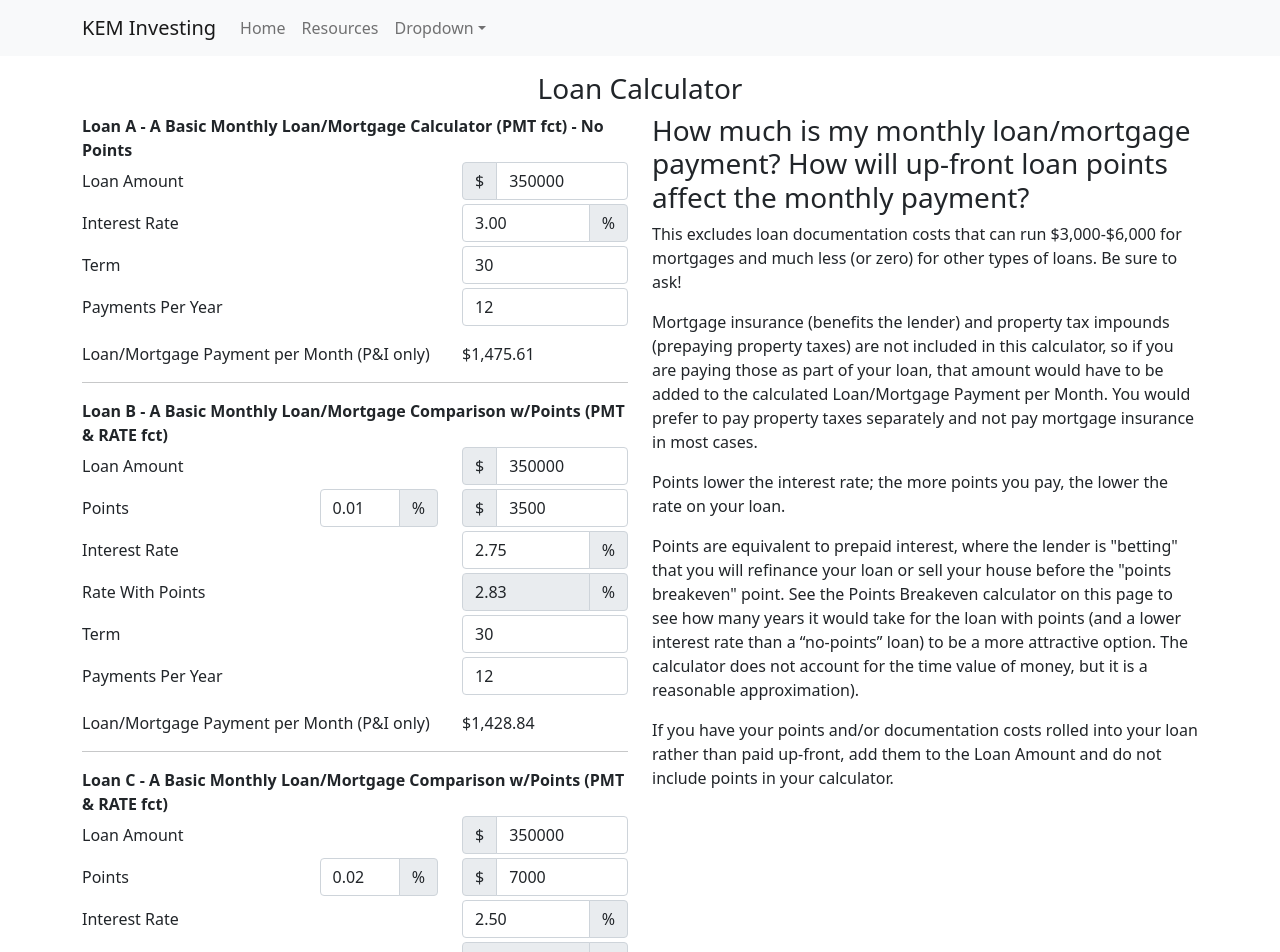
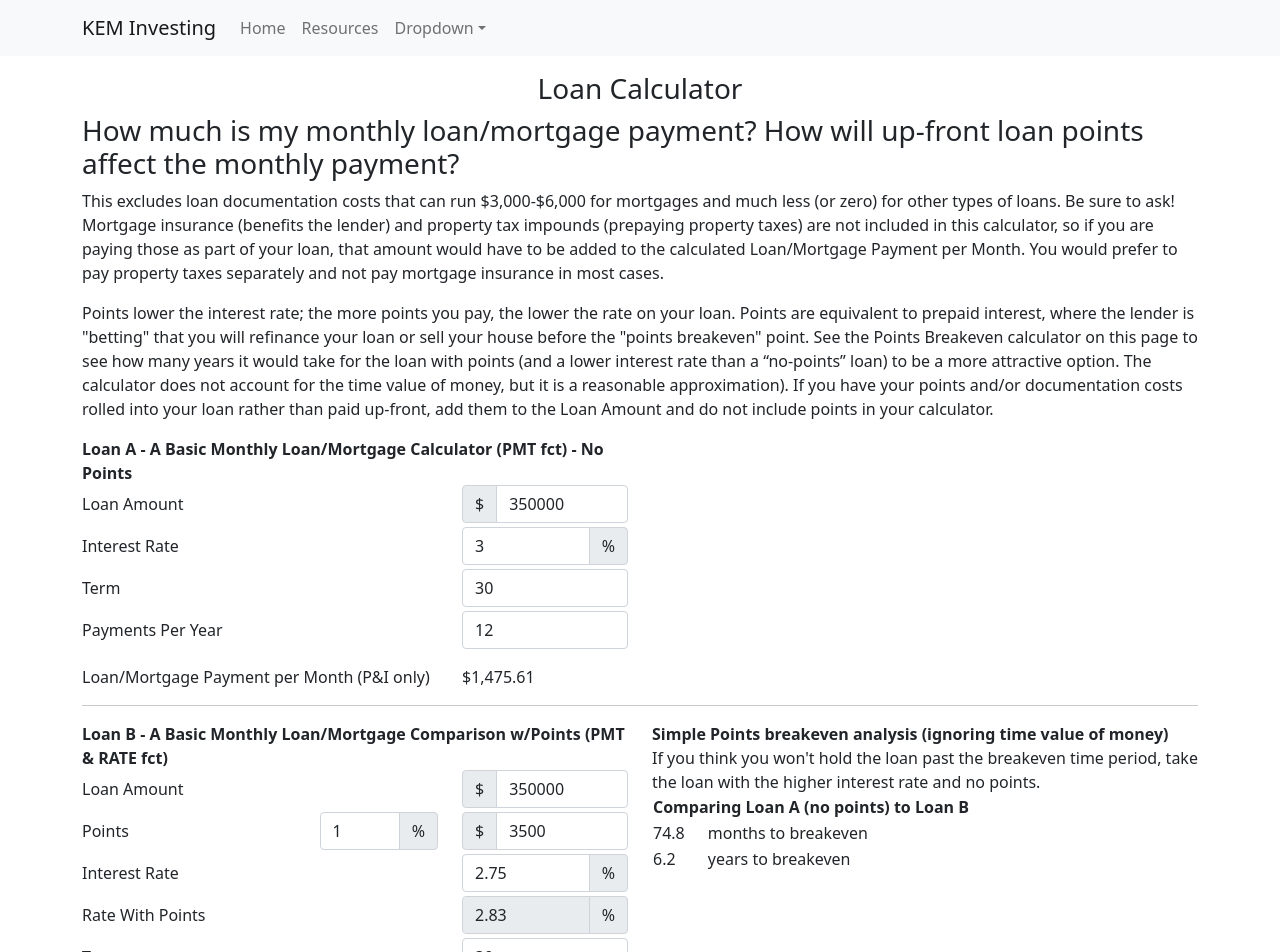
Before and after one commit to Yhprum/murphy-personal-finance, a React (Create React App) app: page /resources/loans in a window 1280 px wide. Shown: the top 952 px of the page. Built offline with nearby package versions, Linux system fonts and the light colour scheme.

Commit message:
dad's notes

```diff
--- a/src/assets/css/Resources.css
+++ b/src/assets/css/Resources.css
@@ -18,3 +18,7 @@
   margin: .5rem;
   width: 80%;
 }
+
+.tooltip-inner {
+  max-width: 500px;
+}
--- /dev/null
+++ b/src/assets/text/tooltips.js
@@ -0,0 +1,6 @@
+export const lumpSumText = "Enter the amount you have already saved or invested as you start this calculation.";
+export const rateText = "Enter the average expected annual rate of return on investment over the period from now until the target end age. The actual annual rate will vary significantly in most years, but this would be the average of all those years. It will depend significantly on how you invest. You will get a very low (sometimes near 0%) but stable return on bank savings and a higher but volatile return on stocks, for example. This will return will be compounded so it assumes no withdrawals during the investment period.";
+export const pmtText = "Enter the amount you plan to set aside annually - this may include retirement plan contributions by you and or your employer and or amounts you set aside and invest personally. This figure will likely vary over time. You may enter the current number and reset in the future or you can use an average annual amount that you would expect to save. You may also use a growth rate that will be applied to annual contributions to automate an annual contribution increase.";
+export const targetAgeText = "Enter the age at which you expect to stop building savings and perhaps begin to draw down (retirement age, savings goal date etc).";
+export const ageText = "Enter current age here (or age at which you will plan to start saving/ investing, if not now).";
+export const compoundingText = "Enter the # of periods you would expect your invested amounts to compound at the Invested Rate (1-365; where 1 = compounded annually, 12 = compounded monthly, 365 – compounded daily). Lower # are more conservative. If uncertain, use 1 or 2.";
--- /dev/null
+++ b/src/components/HelpText.js
@@ -0,0 +1,11 @@
+import { OverlayTrigger, Tooltip } from "react-bootstrap";
+
+function HelpText({ text, tooltip }) {
+  return (
+    <OverlayTrigger placement={"right"} overlay={<Tooltip>{tooltip}</Tooltip>}>
+      <span style={{"textDecoration": "underline 0.5px gray dashed"}}>{text}</span>
+    </OverlayTrigger>
+  )
+}
+
+export default HelpText;
--- a/src/components/InputType.js
+++ b/src/components/InputType.js
@@ -8,7 +8,7 @@ function InputType({ type, value, onChange, disabled }) {
         disabled={disabled}
         type="number"
         step={type === "percent" ? 0.1 : 1}
-        value={type === "percent" ? value.toFixed(2) : value}
+        value={type === "percent" ? +value.toFixed(2) : +value.toFixed(2)}
         onChange={onChange}
       />
       {type === "percent" ? <InputGroup.Text>%</InputGroup.Text> : null}
--- a/src/components/LoanCalculatorForm.js
+++ b/src/components/LoanCalculatorForm.js
@@ -3,13 +3,13 @@ import { Col, Form, Row } from "react-bootstrap";
 import { currency, PMT, RATE } from "../utils";
 import InputType from "./InputType";
 
-function LoanCalculatorForm({ title, rate, points }) {
+function LoanCalculatorForm({ title, rate, points, letter, pmtNoPoints, setPmt }) {
   const [values, setValues] = useState({
     loanAmount: 350000,
     rate: rate ?? 3,
     term: 30,
     pmtsPerYear: 12,
-    points: points ?? 0.01
+    points: points ?? 1
   });
 
   const changeHandler = e => {
@@ -17,9 +17,11 @@ function LoanCalculatorForm({ title, rate, points }) {
   }
 
   let pmt = PMT(values.rate / 100 / values.pmtsPerYear, values.term * values.pmtsPerYear, values.loanAmount * -1);
+  if (!points) setPmt(pmt);
 
   return (
-    <Fragment>
+    <Row>
+      <Col lg={6}>
         <b>{title}</b>
         <Form>
           <Form.Group as={Row} className="mb-1" controlId="loanAmount">
@@ -39,7 +41,7 @@ function LoanCalculatorForm({ title, rate, points }) {
                 <InputType type="percent" value={values.points} onChange={changeHandler} />
               </Col>
               <Col sm={4}>
-              <InputType type="dollar" value={values.points * values.loanAmount} onChange={changeHandler} />
+                <InputType type="dollar" value={values.points / 100 * values.loanAmount} onChange={changeHandler} />
               </Col>
             </Form.Group>
             : null
@@ -58,7 +60,7 @@ function LoanCalculatorForm({ title, rate, points }) {
                 Rate With Points
               </Form.Label>
               <Col sm={4}>
-              <InputType disabled type="percent" value={RATE(values.term * values.pmtsPerYear, pmt, values.loanAmount * (values.points - 1)) * 12 * 100} />
+                <InputType disabled type="percent" value={RATE(values.term * values.pmtsPerYear, pmt, values.loanAmount * (values.points / 100 - 1)) * 12 * 100} />
               </Col>
             </Form.Group>
             : null
@@ -88,7 +90,33 @@ function LoanCalculatorForm({ title, rate, points }) {
             {currency(pmt)}
           </Col>
         </Row>
-    </Fragment>
+      </Col>
+      {points ?
+        <Col lg={6}>
+          <b>Simple Points breakeven analysis (ignoring time value of money)</b>
+          <br/>If you think you won't hold the loan past the breakeven time period, take the loan with the higher
+          interest rate and no points.
+          <table>
+            <thead>
+            <tr>
+              <th colSpan={2}>Comparing Loan A (no points) to Loan {letter}</th>
+            </tr>
+            </thead>
+            <tbody>
+            <tr>
+              <td>{(values.points / 100 * values.loanAmount / (pmtNoPoints - pmt)).toFixed(1)}</td>
+              <td>months to breakeven</td>
+            </tr>
+            <tr>
+              <td>{(values.points / 100 * values.loanAmount / (pmtNoPoints - pmt) / 12).toFixed(1)}</td>
+              <td>years to breakeven</td>
+            </tr>
+            </tbody>
+          </table>
+        </Col>
+        : null
+      }
+    </Row>
   );
 }
 
--- a/src/views/resources/LoanCalculator.js
+++ b/src/views/resources/LoanCalculator.js
@@ -1,38 +1,30 @@
-import React, { Fragment, useState } from "react";
-import { Container, Row, Col, Button } from "react-bootstrap";
+import { Fragment, useState } from "react";
+import { Container, Button } from "react-bootstrap";
 import LoanCalculatorForm from "../../components/LoanCalculatorForm";
 
 function LoanCalculator() {
   const [comparisons, setComparisons] = useState(0);
+  const [pmtNoPoints, setPmtNoPoints] = useState(0);
 
   return (
     <Container>
       <h3 className="text-center">Loan Calculator</h3>
-      <Row>
-        <Col lg={6}>
-          <LoanCalculatorForm title="Loan A - A Basic Monthly Loan/Mortgage Calculator (PMT fct) - No Points" />
+      <h3>How much is my monthly loan/mortgage payment? How will up-front loan points affect the monthly payment? </h3>
+      <p>This excludes loan documentation costs that can run $3,000-$6,000 for mortgages and much less (or zero) for other types of loans. Be sure to ask! Mortgage insurance (benefits the lender) and property tax impounds (prepaying property taxes) are not included in this calculator, so if you are paying those as part of your loan, that amount would have to be added to the calculated Loan/Mortgage Payment per Month. You would prefer to pay property taxes separately and not pay mortgage insurance in most cases.</p>
+      <p>Points lower the interest rate; the more points you pay, the lower the rate on your loan. Points are equivalent to prepaid interest, where the lender is &quot;betting&quot; that you will refinance your loan or sell your house before the &quot;points breakeven&quot; point. See the Points Breakeven calculator on this page to see how many years it would take for the loan with points (and a lower interest rate than a “no-points” loan) to be a more attractive option. The calculator does not account for the time value of money, but it is a reasonable approximation). If you have your points and/or documentation costs rolled into your loan rather than paid up-front, add them to the Loan Amount and do not include points in your calculator. </p>
+      <LoanCalculatorForm title="Loan A - A Basic Monthly Loan/Mortgage Calculator (PMT fct) - No Points" setPmt={setPmtNoPoints} />
       <hr/>
-          <LoanCalculatorForm title="Loan B - A Basic Monthly Loan/Mortgage Comparison w/Points (PMT & RATE fct)" rate={2.75} points={.01} />
+      <LoanCalculatorForm title="Loan B - A Basic Monthly Loan/Mortgage Comparison w/Points (PMT & RATE fct)" rate={2.75} points={1} letter="B" pmtNoPoints={pmtNoPoints} />
       <hr/>
-          <LoanCalculatorForm title="Loan C - A Basic Monthly Loan/Mortgage Comparison w/Points (PMT & RATE fct)" rate={2.5} points={.02} />
+      <LoanCalculatorForm title="Loan C - A Basic Monthly Loan/Mortgage Comparison w/Points (PMT & RATE fct)" rate={2.5} points={2} letter="C" pmtNoPoints={pmtNoPoints} />
       <hr/>
       {[...Array(comparisons)].map((_, i) =>
         <Fragment key={i}>
-              <LoanCalculatorForm title={`Loan ${String.fromCharCode(68 + i)} - A Basic Monthly Loan/Mortgage Comparison w/Points (PMT & RATE fct)`} points={.01} />
+          <LoanCalculatorForm title={`Loan ${String.fromCharCode(68 + i)} - A Basic Monthly Loan/Mortgage Comparison w/Points (PMT & RATE fct)`} rate={2.25} points={3} letter={String.fromCharCode(68 + i)} pmtNoPoints={pmtNoPoints} />
           <hr/>
         </Fragment>
       )}
     <Button variant="outline-secondary" onClick={() => setComparisons(c => c + 1)}>+ Add Comparison</Button>
-        </Col>
-        <Col lg={6}>
-          <h3>How much is my monthly loan/mortgage payment? How will up-front loan points affect the monthly payment? </h3>
-          <p>This excludes loan documentation costs that can run $3,000-$6,000 for mortgages and much less (or zero) for other types of loans. Be sure to ask!</p>
-          <p>Mortgage insurance (benefits the lender) and property tax impounds (prepaying property taxes) are not included in this calculator, so if you are paying those as part of your loan, that amount would have to be added to the calculated Loan/Mortgage Payment per Month. You would prefer to pay property taxes separately and not pay mortgage insurance in most cases.</p>
-          <p>Points lower the interest rate; the more points you pay, the lower the rate on your loan.</p>
-          <p>Points are equivalent to prepaid interest, where the lender is &quot;betting&quot; that you will refinance your loan or sell your house before the &quot;points breakeven&quot; point. See the Points Breakeven calculator on this page to see how many years it would take for the loan with points (and a lower interest rate than a “no-points” loan) to be a more attractive option. The calculator does not account for the time value of money, but it is a reasonable approximation).</p>
-          <p>If you have your points and/or documentation costs rolled into your loan rather than paid up-front, add them to the Loan Amount and do not include points in your calculator. </p>
-        </Col>
-      </Row>
     </Container>
   );
 }
```
Also changed, not shown: src/views/resources/RetirementCalculator.js (+12 -19 lines). Lines whose indentation alone changed are shown as unchanged.
